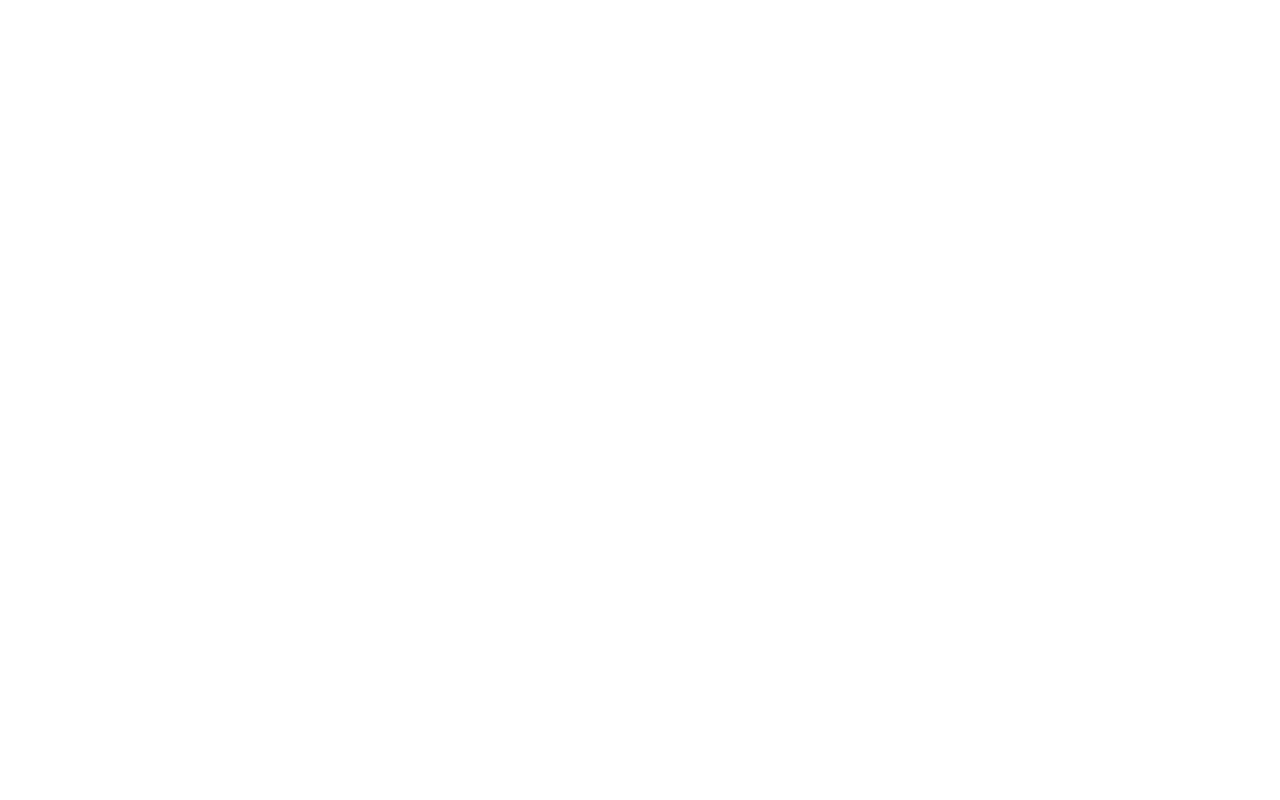
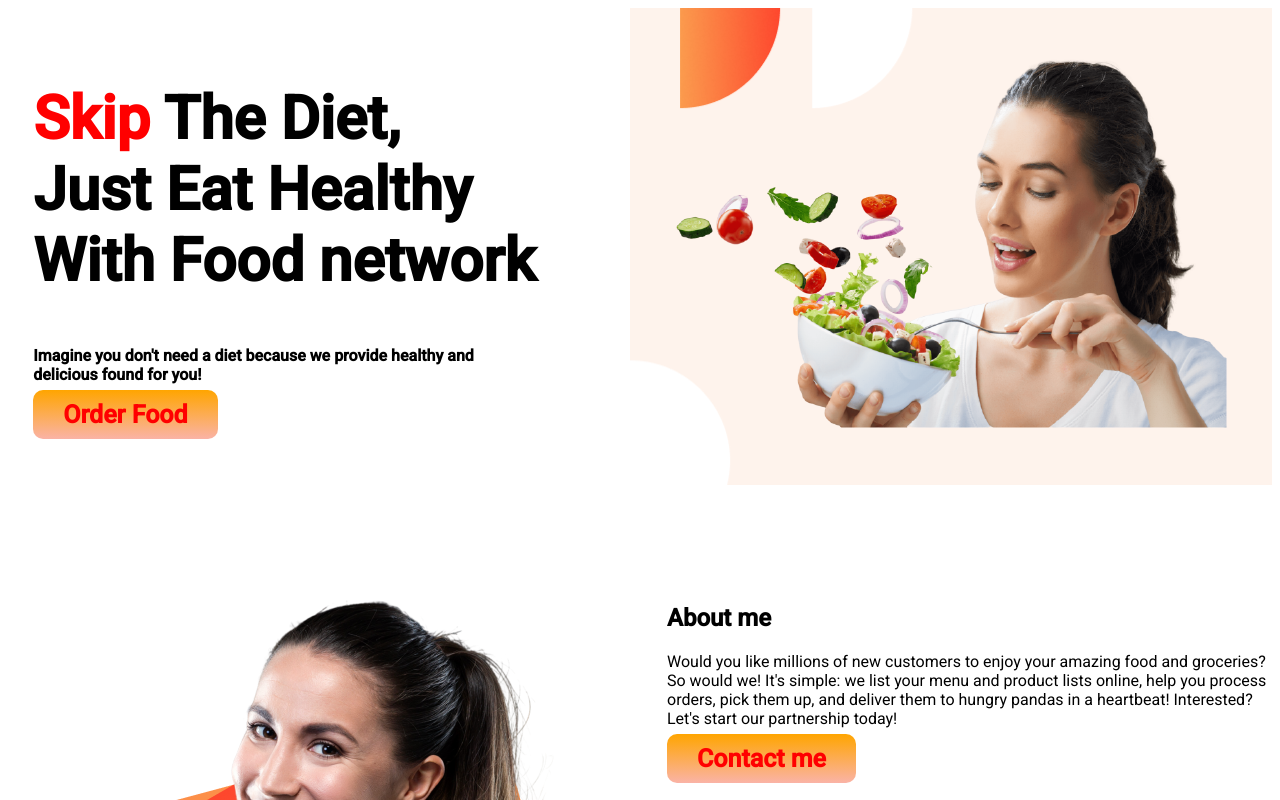
Before and after one commit to nayem8/food-network, a plain HTML site: page index.html in a window 1280 px wide. Shown: the top 800 px of the page. Drawn offline with Linux system fonts and the light colour scheme.

Commit message:
food submit

```diff
--- a/index.html
+++ b/index.html
@@ -8,9 +8,42 @@
     <title>food-network
     </title>
     <link rel="stylesheet" href="style.css">
+    <link rel="preconnect" href="https://fonts.googleapis.com">
+    <link rel="preconnect" href="https://fonts.gstatic.com" crossorigin>
+    <link href="https://fonts.googleapis.com/css2?family=Poppins&family=Roboto:ital,wght@0,400;0,500;1,400&display=swap"
+        rel="stylesheet">
+
 </head>
 
 <body>
+    <section class="Display">
+        <div class="A">
+            <h1>
+                <span class="skip">Skip</span> The Diet,<br>Just Eat Healthy<br>With Food network
+            </h1>
+            <p><b>Imagine you don't need a diet because we provide healthy and<br> delicious found for you!</b></p>
+            <a class="button" target="_blank" href="https://www.foodpanda.com.bd/"><b>Order Food</b></a>
+        </div>
+        <div class="A B">
+            <img src="images/female/38-387173_supplement-nutrient-dietary-eating-food-free-download-nutrition-removebg-preview.png"
+                alt="Female photo">
+
+        </div>
+    </section>
+    <section class="Display">
+        <div>
+            <img src="images/female/Group 8425.png" alt="Female photo">
+        </div>
+        <div>
+            <h2>About me</h2>
+            <p>
+                Would you like millions of new customers to enjoy your amazing food and groceries? So would we!
+                It's simple: we list your menu and product lists online, help you process orders, pick them up, and
+                deliver them to hungry pandas in a heartbeat!
+                Interested? Let's start our partnership today!
+            </p>
+            <a class="button" target="_blank" href="https://www.foodpanda.com.bd/"><b>Contact me</b></a>
+        </div>
 
 </body>
 
--- a/style.css
+++ b/style.css
@@ -0,0 +1,36 @@
+body {
+    font-family: 'Roboto', sans-serif;
+}
+
+.skip {
+    color: rgb(255, 0, 0);
+}
+
+h1 {
+    font-size: 60px;
+}
+
+.Display {
+    display: flex;
+    margin-bottom: 100px;
+
+}
+
+.A {
+    width: 50%;
+    padding: 2%;
+}
+
+.button {
+    text-decoration: none;
+    background-image: linear-gradient(orange, rgb(250, 179, 166));
+    padding: 10px 30px;
+    color: rgb(255, 0, 0);
+    font-size: 25px;
+    border-radius: 10px;
+}
+
+.B {
+    background-image: url(images/shapes/7.png);
+
+}
```
